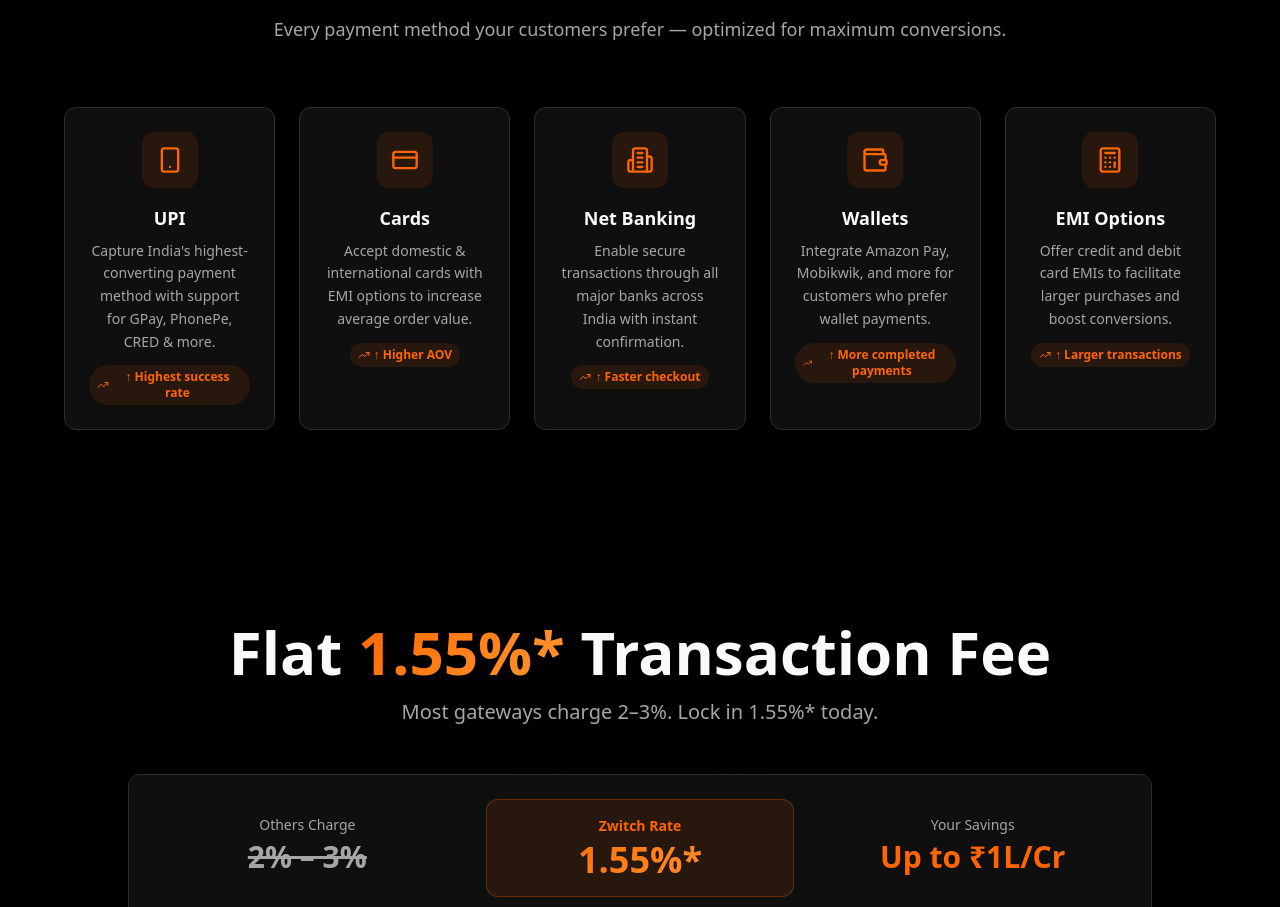
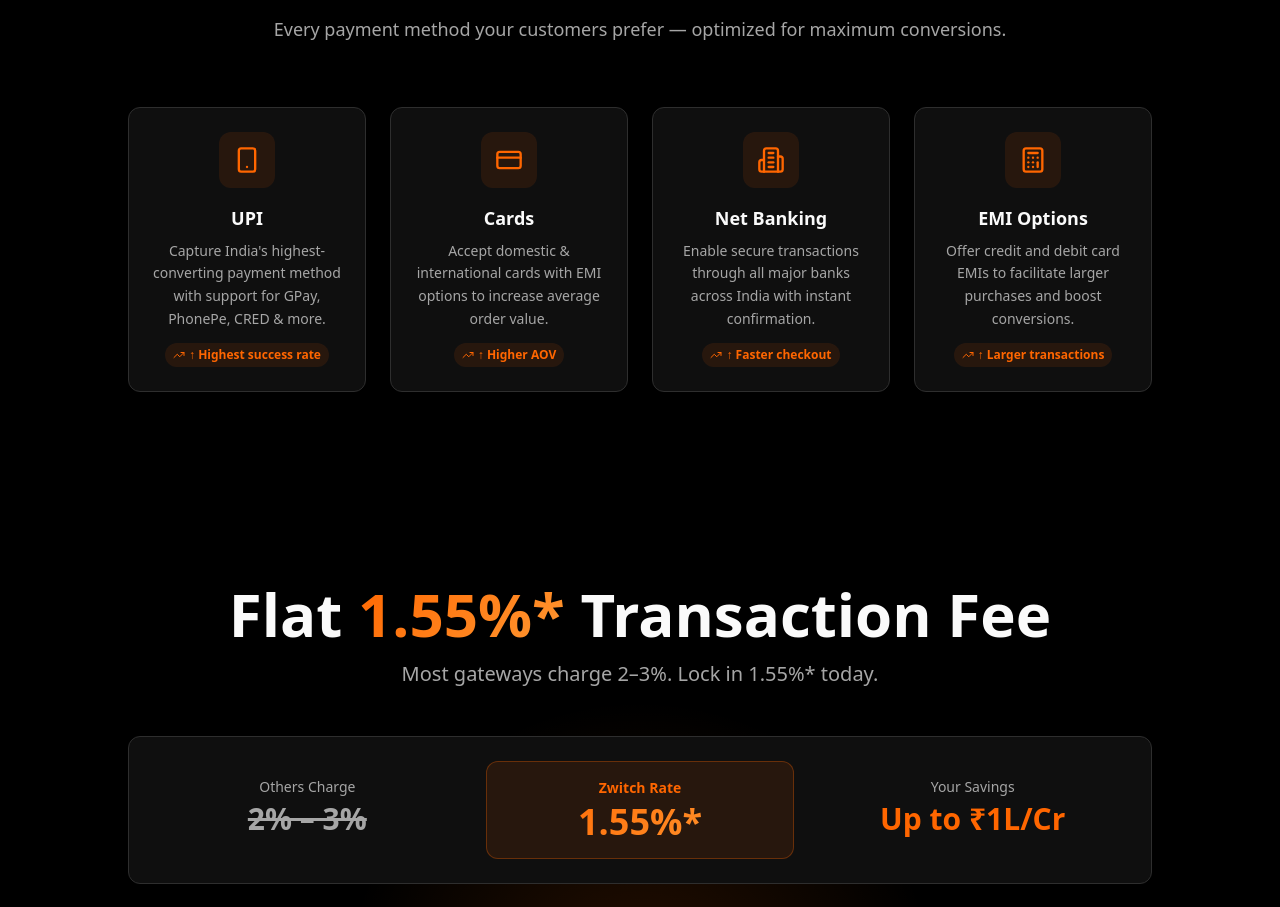
Before and after one commit to ashish-open/zwitch-pg, a React (Vite) app: page / in a window 1280 px wide. Shown: the part 1559-2466 px from the top of the page. Built offline with nearby package versions, Linux system fonts and the light colour scheme; the HTML template or start-up script is replaced by a standard one; a web font is replaced by a local one.

Commit message:
refactor: Remove Wallets payment method and refine desktop grid layout for payment options.

```diff
--- a/src/components/PaymentMethods.tsx
+++ b/src/components/PaymentMethods.tsx
@@ -21,12 +21,6 @@
     title: "Net Banking",
     description: "Enable secure transactions through all major banks across India with instant confirmation.",
     benefit: "↑ Faster checkout",
-  },
-  {
-    icon: Wallet,
-    title: "Wallets",
-    description: "Integrate Amazon Pay, Mobikwik, and more for customers who prefer wallet payments.",
-    benefit: "↑ More completed payments",
   },
   {
     icon: Calculator,
@@ -93,7 +87,7 @@
         </div>
 
         {/* Desktop: grid */}
-        <div className="hidden md:grid md:grid-cols-2 lg:grid-cols-3 xl:grid-cols-5 gap-6 max-w-6xl mx-auto">
+        <div className="hidden md:grid md:grid-cols-2 lg:grid-cols-4 gap-6 max-w-5xl mx-auto">
           {paymentMethods.map((method, index) => {
             const Icon = method.icon;
             return (
```
